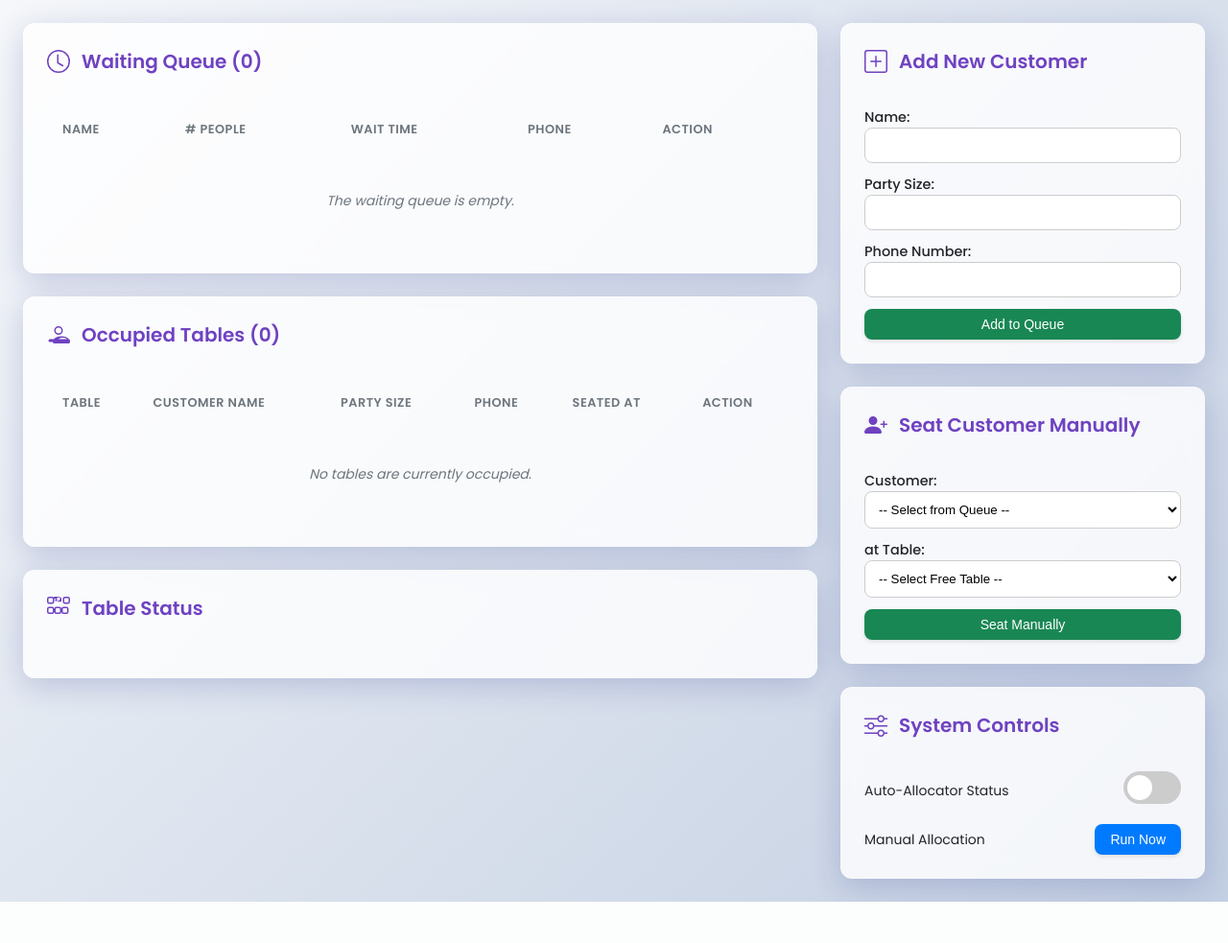
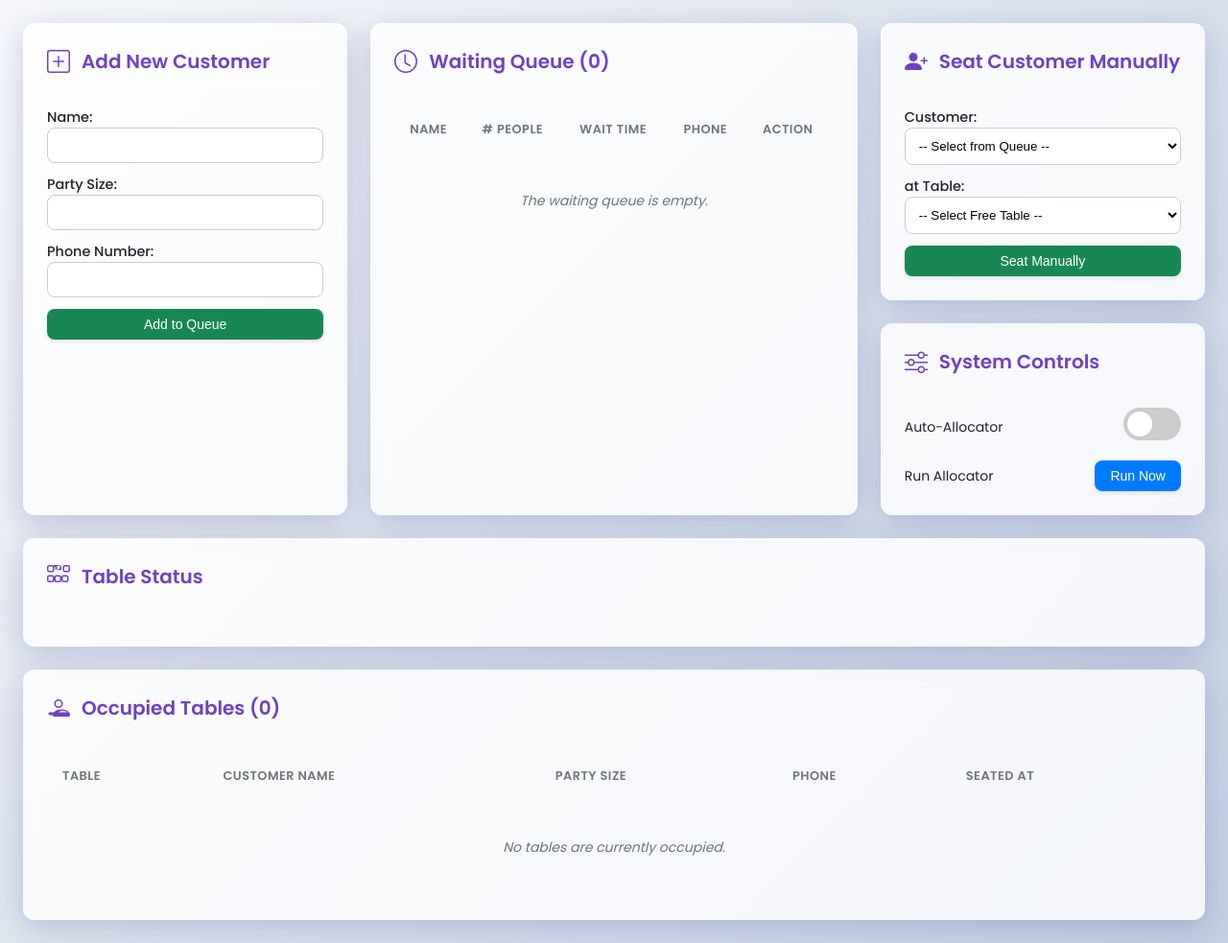
Before and after one commit to Akashvvk/restaurant_queue_hosted, a Flask app: template templates/admin.html in a window 1280 px wide. Shown: the whole page at 96% size. Before the commit the page ends 940 px from the top, so only its background shows below. Run offline with Flask 3, Linux system fonts and the light colour scheme; the template is opened without the code that fills it, so the values that code supplies are empty.

Commit message:
Refactored table status layout for full visibility and added 'Free Table' feature
- Redesigned the layout to ensure full table status is visible
- Added functionality to mark a table as "Free" directly from the status square

```diff
--- a/templates/admin.html
+++ b/templates/admin.html
@@ -31,29 +31,25 @@
 
         .dashboard-container {
             display: grid;
-            grid-template-columns: 1fr 380px;
+            grid-template-columns: 1fr 1.5fr 1fr;
+            grid-template-rows: auto auto auto;
             gap: 24px;
             padding: 24px;
-            align-items: start;
+            grid-template-areas:
+                "add-customer   waiting-queue   sidebar"
+                "table-status   table-status    table-status"
+                "occupied-tables occupied-tables occupied-tables";
         }
 
-        .main-content {
-            display: grid;
-            grid-template-columns: 2fr 1.5fr;
-            gap: 24px;
-            align-items: start;
-        }
-
-        .content-column {
-            display: grid;
-            gap: 24px;
-        }
+        .grid-area-add-customer { grid-area: add-customer; }
+        .grid-area-waiting-queue { grid-area: waiting-queue; }
+        .grid-area-sidebar { grid-area: sidebar; }
+        .grid-area-table-status { grid-area: table-status; }
+        .grid-area-occupied-tables { grid-area: occupied-tables; }
 
         .sidebar {
             display: grid;
             gap: 24px;
-            position: sticky;
-            top: 24px;
         }
 
         .card {
@@ -65,6 +61,9 @@
             border: 1px solid var(--card-border);
             padding: 24px;
             overflow-x: auto;
+            height: auto;
+            display: flex;
+            flex-direction: column;
         }
 
         .card h2 {
@@ -84,6 +83,15 @@
             width: 24px;
             height: 24px;
         }
+
+        /* MODIFICATION START: Dynamic height for Waiting Queue scroll container */
+        .table-scroll-container {
+            flex-grow: 1; /* Allow the container to grow to fill the parent card */
+            overflow-y: auto; /* Add scroll only when content overflows */
+            border-radius: 8px;
+            min-height: 150px; /* Optional: set a minimum height */
+        }
+        /* MODIFICATION END */
 
         table {
             width: 100%;
@@ -165,7 +173,7 @@
 
         .table-status-grid {
             display: grid;
-            grid-template-columns: repeat(auto-fill, minmax(100px, 1fr));
+            grid-template-columns: repeat(auto-fill, minmax(120px, 1fr)); /* Increased min-width slightly */
             gap: 12px;
         }
         .table-box {
@@ -174,6 +182,9 @@
             text-align: center;
             transition: transform 0.2s;
             border: 2px solid transparent;
+            display: flex; /* Using flexbox for better alignment */
+            flex-direction: column;
+            justify-content: center;
         }
         .table-box:hover { transform: translateY(-3px); }
         .table-box h3 { margin: 0 0 5px 0; font-size: 1rem; font-weight: 600; }
@@ -189,6 +200,21 @@
 
         .table-box.free { background-color: #f8fff9; border-color: var(--success-color); }
         .table-box.free .status { color: var(--success-color); }
+
+        /* MODIFICATION START: New styles for customer name and form on table box */
+        .table-box .customer-name {
+            font-weight: 500;
+            color: var(--text-color);
+            margin: 8px 0;
+            font-size: 0.85rem;
+            overflow: hidden;
+            text-overflow: ellipsis;
+            white-space: nowrap;
+        }
+        .free-table-form {
+            margin-top: 8px;
+        }
+        /* MODIFICATION END */
 
         @keyframes pulse {
             0% { box-shadow: 0 0 0 0 rgba(220, 53, 69, 0.7); }
@@ -219,17 +245,19 @@
             border-color: var(--primary-color);
             box-shadow: 0 0 0 2px rgba(0, 123, 255, 0.25);
         }
-        @media (max-width: 1300px) {
-            .main-content {
+
+        @media (max-width: 1200px) {
+            .dashboard-container {
                 grid-template-columns: 1fr;
+                grid-template-areas:
+                    "add-customer"
+                    "waiting-queue"
+                    "sidebar"
+                    "table-status"
+                    "occupied-tables";
             }
         }
-        @media (max-width: 1200px) {
-            .dashboard-container { grid-template-columns: 1fr; }
-            .sidebar { position: static; }
-        }
 
-        /* New styling for flash messages */
         .flash-messages {
             position: fixed;
             top: 20px;
@@ -249,13 +277,8 @@
             box-shadow: 0 4px 6px rgba(0,0,0,0.1);
         }
 
-        .flash.success {
-            background-color: var(--success-color);
-        }
-
-        .flash.error {
-            background-color: var(--danger-color);
-        }
+        .flash.success { background-color: var(--success-color); }
+        .flash.error { background-color: var(--danger-color); }
     </style>
 </head>
 <body>
@@ -271,13 +294,35 @@
     </div>
 
     <div class="dashboard-container">
-        <div class="main-content">
-            <div class="content-column">
-                <div class="card">
+
+        <div class="card grid-area-add-customer">
+            <h2>
+                <svg xmlns="http://www.w3.org/2000/svg" fill="currentColor" viewBox="0 0 16 16"><path d="M14 1a1 1 0 0 1 1 1v12a1 1 0 0 1-1 1H2a1 1 0 0 1-1-1V2a1 1 0 0 1 1-1h12zM2 0a2 2 0 0 0-2 2v12a2 2 0 0 0 2 2h12a2 2 0 0 0 2-2V2a2 2 0 0 0-2-2H2z"/><path d="M8 4a.5.5 0 0 1 .5.5v3h3a.5.5 0 0 1 0 1h-3v3a.5.5 0 0 1-1 0v-3h-3a.5.5 0 0 1 0-1h3v-3A.5.5 0 0 1 8 4z"/></svg>
+                <span>Add New Customer</span>
+            </h2>
+            <form action="{{ url_for('add_customer') }}" method="post" class="manual-seat-form">
+                <div>
+                    <label for="new_customer_name">Name:</label>
+                    <input type="text" id="new_customer_name" name="name" required>
+                </div>
+                <div>
+                    <label for="new_people_count">Party Size:</label>
+                    <input type="number" id="new_people_count" name="people_count" min="1" required>
+                </div>
+                <div>
+                    <label for="new_phone_number">Phone Number:</label>
+                    <input type="tel" id="new_phone_number" name="phone_number" required>
+                </div>
+                <button type="submit" class="btn btn-success">Add to Queue</button>
+            </form>
+        </div>
+
+        <div class="card grid-area-waiting-queue">
             <h2>
                 <svg xmlns="http://www.w3.org/2000/svg" fill="currentColor" viewBox="0 0 16 16"><path d="M8 3.5a.5.5 0 0 0-1 0V9a.5.5 0 0 0 .252.434l3.5 2a.5.5 0 0 0 .496-.868L8 8.71z"/><path d="M8 16A8 8 0 1 0 8 0a8 8 0 0 0 0 16m7-8A7 7 0 1 1 1 8a7 7 0 0 1 14 0"/></svg>
                 <span>Waiting Queue ({{ customers|length }})</span>
             </h2>
+            <div class="table-scroll-container">
                 <table>
                     <thead>
                         <tr>
@@ -310,97 +355,9 @@
                     </tbody>
                 </table>
             </div>
-
-                <div class="card">
-                    <h2>
-                        <svg xmlns="http://www.w3.org/2000/svg" fill="currentColor" viewBox="0 0 16 16"><path d="M15 14s1 0 1-1-1-4-6-4-6 3-6 4 1 1 1 1zm-7.978-1L7 12.996c.001-.264.167-1.03.76-1.72C8.312 10.629 9.282 10 11 10c1.717 0 2.687.63 3.24 1.276.593.69.758 1.457.76 1.72l-.008.002-.014.002H15a1 1 0 0 0 1-1 1 1 0 0 0-1-1H2a1 1 0 0 0-1 1 1 1 0 0 0 1 1zM11 5a3 3 0 1 1-6 0 3 3 0 0 1 6 0M8 7a2 2 0 1 0 0-4 2 2 0 0 0 0 4"/></svg>
-                        <span>Occupied Tables ({{ occupied_tables|length }})</span>
-                    </h2>
-                    <table>
-                        <thead>
-                            <tr>
-                                <th>Table</th>
-                                <th>Customer Name</th>
-                                <th>Party Size</th>
-                                <th>Phone</th>
-                                <th>Seated At</th>
-                                <th>Action</th>
-                            </tr>
-                        </thead>
-                        <tbody>
-                            {% for seating in occupied_tables %}
-                            <tr>
-                                <td><strong>{{ seating.table_number }}</strong></td>
-                                <td>{{ seating.customer_name }}</td>
-                                <td>{{ seating.people_count }}</td>
-                                <td>{{ seating.customer_phone_number }}</td>
-                                <td>
-                                    {% if seating.occupied_timestamp %}
-                                        {{ seating.occupied_timestamp.strftime('%I:%M %p') }}
-                                    {% else %}
-                                        N/A
-                                    {% endif %}
-                                </td>
-                                <td>
-                                    <form action="{{ url_for('free_table') }}" method="post">
-                                        <input type="hidden" name="table_number" value="{{ seating.table_number }}">
-                                        <button type="submit" class="btn btn-warning btn-sm">Mark as Free</button>
-                                    </form>
-                                </td>
-                            </tr>
-                            {% else %}
-                            <tr>
-                                <td colspan="6" class="empty-state">No tables are currently occupied.</td>
-                            </tr>
-                            {% endfor %}
-                        </tbody>
-                    </table>
-                </div>
         </div>
 
-            <div class="content-column">
-                <div class="card">
-                    <h2>
-                        <svg xmlns="http://www.w3.org/2000/svg" fill="currentColor" viewBox="0 0 16 16"><path d="M1.5 0A1.5 1.5 0 0 0 0 1.5v2A1.5 1.5 0 0 0 1.5 5h2A1.5 1.5 0 0 0 5 3.5v-2A1.5 1.5 0 0 0 3.5 0zM1 1.5a.5.5 0 0 1 .5-.5h2a.5.5 0 0 1 .5.5v2a.5.5 0 0 1-.5.5h-2a.5.5 0 0 1-.5-.5zM1.5 7A1.5 1.5 0 0 0 0 8.5v2A1.5 1.5 0 0 0 1.5 12h2A1.5 1.5 0 0 0 5 10.5v-2A1.5 1.5 0 0 0 3.5 7zM1 8.5a.5.5 0 0 1 .5-.5h2a.5.5 0 0 1 .5.5v2a.5.5 0 0 1-.5.5h-2a.5.5 0 0 1-.5-.5zM7 1.5A1.5 1.5 0 0 0 5.5 3h2A1.5 1.5 0 0 0 9 1.5v-2A1.5 1.5 0 0 0 7.5 0h-2A1.5 1.5 0 0 0 4 1.5zM7 1a.5.5 0 0 1 .5-.5h2a.5.5 0 0 1 .5.5v2a.5.5 0 0 1-.5.5h-2a.5.5 0 0 1-.5-.5zM6.5 7A1.5 1.5 0 0 0 5 8.5v2A1.5 1.5 0 0 0 6.5 12h2A1.5 1.5 0 0 0 10 10.5v-2A1.5 1.5 0 0 0 8.5 7zM6 8.5a.5.5 0 0 1 .5-.5h2a.5.5 0 0 1 .5.5v2a.5.5 0 0 1-.5.5h-2a.5.5 0 0 1-.5-.5zM12.5 0A1.5 1.5 0 0 0 11 1.5v2A1.5 1.5 0 0 0 12.5 5h2A1.5 1.5 0 0 0 16 3.5v-2A1.5 1.5 0 0 0 14.5 0zM12 1.5a.5.5 0 0 1 .5-.5h2a.5.5 0 0 1 .5.5v2a.5.5 0 0 1-.5.5h-2a.5.5 0 0 1-.5-.5zM11.5 7A1.5 1.5 0 0 0 10 8.5v2A1.5 1.5 0 0 0 11.5 12h2A1.5 1.5 0 0 0 15 10.5v-2A1.5 1.5 0 0 0 13.5 7zM11 8.5a.5.5 0 0 1 .5-.5h2a.5.5 0 0 1 .5.5v2a.5.5 0 0 1-.5.5h-2a.5.5 0 0 1-.5-.5z"/></svg>
-                        <span>Table Status</span>
-                    </h2>
-                    <div class="table-status-grid">
-                        {% for table in all_tables %}
-                        <div class="table-box {{ 'occupied' if table.status == 'occupied' else 'free' }}">
-                            <h3>{{ table.table_number }}</h3>
-                            <p>Cap: {{ table.capacity }}</p>
-                            <p class="status"><strong>{{ table.status }}</strong></p>
-                        </div>
-                        {% endfor %}
-                    </div>
-                </div>
-            </div>
-        </div>
-
-        <div class="sidebar">
-
-            <div class="card">
-                <h2>
-                    <svg xmlns="http://www.w3.org/2000/svg" fill="currentColor" viewBox="0 0 16 16"><path d="M14 1a1 1 0 0 1 1 1v12a1 1 0 0 1-1 1H2a1 1 0 0 1-1-1V2a1 1 0 0 1 1-1h12zM2 0a2 2 0 0 0-2 2v12a2 2 0 0 0 2 2h12a2 2 0 0 0 2-2V2a2 2 0 0 0-2-2H2z"/><path d="M8 4a.5.5 0 0 1 .5.5v3h3a.5.5 0 0 1 0 1h-3v3a.5.5 0 0 1-1 0v-3h-3a.5.5 0 0 1 0-1h3v-3A.5.5 0 0 1 8 4z"/></svg>
-                    <span>Add New Customer</span>
-                </h2>
-                <form action="{{ url_for('add_customer') }}" method="post" class="manual-seat-form">
-                    <div>
-                        <label for="new_customer_name">Name:</label>
-                        <input type="text" id="new_customer_name" name="name" required>
-                    </div>
-                    <div>
-                        <label for="new_people_count">Party Size:</label>
-                        <input type="number" id="new_people_count" name="people_count" min="1" required>
-                    </div>
-                    <div>
-                        <label for="new_phone_number">Phone Number:</label>
-                        <input type="tel" id="new_phone_number" name="phone_number" required>
-                    </div>
-                    <button type="submit" class="btn btn-success">Add to Queue</button>
-                </form>
-            </div>
-
+        <div class="sidebar grid-area-sidebar">
             <div class="card">
                 <h2>
                     <svg xmlns="http://www.w3.org/2000/svg" fill="currentColor" viewBox="0 0 16 16"><path d="M1 14s-1 0-1-1 1-4 6-4 6 3 6 4-1 1-1 1zm5-6a3 3 0 1 0 0-6 3 3 0 0 0 0 6"/> <path fill-rule="evenodd" d="M13.5 5a.5.5 0 0 1 .5.5V7h1.5a.5.5 0 0 1 0 1H14v1.5a.5.5 0 0 1-1 0V8h-1.5a.5.5 0 0 1 0-1H13V5.5a.5.5 0 0 1 .5-.5"/></svg>
@@ -436,7 +393,7 @@
                 </h2>
                 <div class="controls-grid">
                     <div class="control-item">
-                        <span>Auto-Allocator Status</span>
+                        <span>Auto-Allocator</span>
                         <form action="{{ url_for('toggle_auto_allocator') }}" method="post" id="toggle-form">
                             <input type="hidden" name="current_status" value="{{ auto_allocator_status }}">
                             <label class="switch">
@@ -446,7 +403,7 @@
                         </form>
                     </div>
                     <div class="control-item">
-                        <span>Manual Allocation</span>
+                        <span>Run Allocator</span>
                         <form action="{{ url_for('run_auto_seat') }}" method="post">
                             <button type="submit" class="btn">Run Now</button>
                         </form>
@@ -454,8 +411,71 @@
                 </div>
             </div>
         </div>
+
+        <div class="card grid-area-table-status">
+            <h2>
+                <svg xmlns="http://www.w3.org/2000/svg" fill="currentColor" viewBox="0 0 16 16"><path d="M1.5 0A1.5 1.5 0 0 0 0 1.5v2A1.5 1.5 0 0 0 1.5 5h2A1.5 1.5 0 0 0 5 3.5v-2A1.5 1.5 0 0 0 3.5 0zM1 1.5a.5.5 0 0 1 .5-.5h2a.5.5 0 0 1 .5.5v2a.5.5 0 0 1-.5.5h-2a.5.5 0 0 1-.5-.5zM1.5 7A1.5 1.5 0 0 0 0 8.5v2A1.5 1.5 0 0 0 1.5 12h2A1.5 1.5 0 0 0 5 10.5v-2A1.5 1.5 0 0 0 3.5 7zM1 8.5a.5.5 0 0 1 .5-.5h2a.5.5 0 0 1 .5.5v2a.5.5 0 0 1-.5.5h-2a.5.5 0 0 1-.5-.5zM7 1.5A1.5 1.5 0 0 0 5.5 3h2A1.5 1.5 0 0 0 9 1.5v-2A1.5 1.5 0 0 0 7.5 0h-2A1.5 1.5 0 0 0 4 1.5zM7 1a.5.5 0 0 1 .5-.5h2a.5.5 0 0 1 .5.5v2a.5.5 0 0 1-.5.5h-2a.5.5 0 0 1-.5-.5zM6.5 7A1.5 1.5 0 0 0 5 8.5v2A1.5 1.5 0 0 0 6.5 12h2A1.5 1.5 0 0 0 10 10.5v-2A1.5 1.5 0 0 0 8.5 7zM6 8.5a.5.5 0 0 1 .5-.5h2a.5.5 0 0 1 .5.5v2a.5.5 0 0 1-.5.5h-2a.5.5 0 0 1-.5-.5zM12.5 0A1.5 1.5 0 0 0 11 1.5v2A1.5 1.5 0 0 0 12.5 5h2A1.5 1.5 0 0 0 16 3.5v-2A1.5 1.5 0 0 0 14.5 0zM12 1.5a.5.5 0 0 1 .5-.5h2a.5.5 0 0 1 .5.5v2a.5.5 0 0 1-.5.5h-2a.5.5 0 0 1-.5-.5zM11.5 7A1.5 1.5 0 0 0 10 8.5v2A1.5 1.5 0 0 0 11.5 12h2A1.5 1.5 0 0 0 15 10.5v-2A1.5 1.5 0 0 0 13.5 7zM11 8.5a.5.5 0 0 1 .5-.5h2a.5.5 0 0 1 .5.5v2a.5.5 0 0 1-.5.5h-2a.5.5 0 0 1-.5-.5z"/></svg>
+                <span>Table Status</span>
+            </h2>
+            <div class="table-status-grid">
+                {% for table in all_tables %}
+                <div class="table-box {{ 'occupied' if table.status == 'occupied' else 'free' }}">
+                    <h3>{{ table.table_number }}</h3>
+                    <p>Cap: {{ table.capacity }}</p>
+                    <p class="status"><strong>{{ table.status }}</strong></p>
+
+                    {% if table.status == 'occupied' %}
+                        <p class="customer-name" title="{{ table.customer_name }}">{{ table.customer_name }}</p>
+                        <form action="{{ url_for('free_table') }}" method="post" class="free-table-form">
+                            <input type="hidden" name="table_number" value="{{ table.table_number }}">
+                            <button type="submit" class="btn btn-warning btn-sm">Mark Free</button>
+                        </form>
+                    {% endif %}
+                </div>
+                {% endfor %}
+                </div>
         </div>
 
+        <div class="card grid-area-occupied-tables">
+            <h2>
+                <svg xmlns="http://www.w3.org/2000/svg" fill="currentColor" viewBox="0 0 16 16"><path d="M15 14s1 0 1-1-1-4-6-4-6 3-6 4 1 1 1 1zm-7.978-1L7 12.996c.001-.264.167-1.03.76-1.72C8.312 10.629 9.282 10 11 10c1.717 0 2.687.63 3.24 1.276.593.69.758 1.457.76 1.72l-.008.002-.014.002H15a1 1 0 0 0 1-1 1 1 0 0 0-1-1H2a1 1 0 0 0-1 1 1 1 0 0 0 1 1zM11 5a3 3 0 1 1-6 0 3 3 0 0 1 6 0M8 7a2 2 0 1 0 0-4 2 2 0 0 0 0 4"/></svg>
+                <span>Occupied Tables ({{ occupied_tables|length }})</span>
+            </h2>
+            <table>
+                <thead>
+                    <tr>
+                        <th>Table</th>
+                        <th>Customer Name</th>
+                        <th>Party Size</th>
+                        <th>Phone</th>
+                        <th>Seated At</th>
+                    </tr>
+                </thead>
+                <tbody>
+                    {% for seating in occupied_tables %}
+                    <tr>
+                        <td><strong>{{ seating.table_number }}</strong></td>
+                        <td>{{ seating.customer_name }}</td>
+                        <td>{{ seating.people_count }}</td>
+                        <td>{{ seating.customer_phone_number }}</td>
+                        <td>
+                            {% if seating.occupied_timestamp %}
+                                {{ seating.occupied_timestamp.strftime('%I:%M %p') }}
+                            {% else %}
+                                N/A
+                            {% endif %}
+                        </td>
+                    </tr>
+                    {% else %}
+                    <tr>
+                        <td colspan="5" class="empty-state">No tables are currently occupied.</td>
+                    </tr>
+                    {% endfor %}
+                </tbody>
+            </table>
+            </div>
+
+    </div>
     <script>
     document.addEventListener('DOMContentLoaded', function() {
         function updateWaitTimes() {
```
Lines whose indentation alone changed are shown as unchanged.
